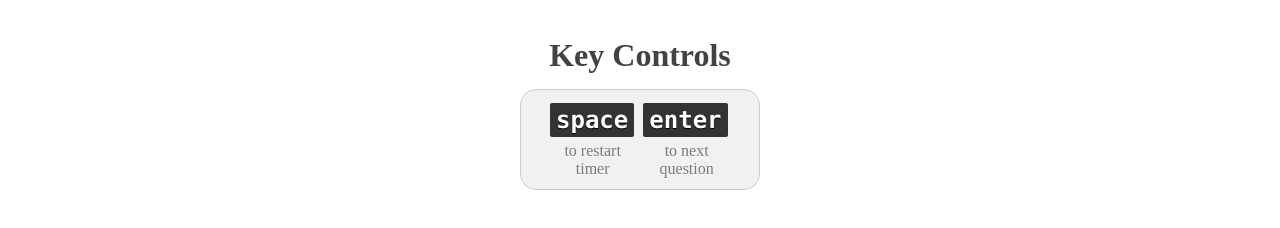
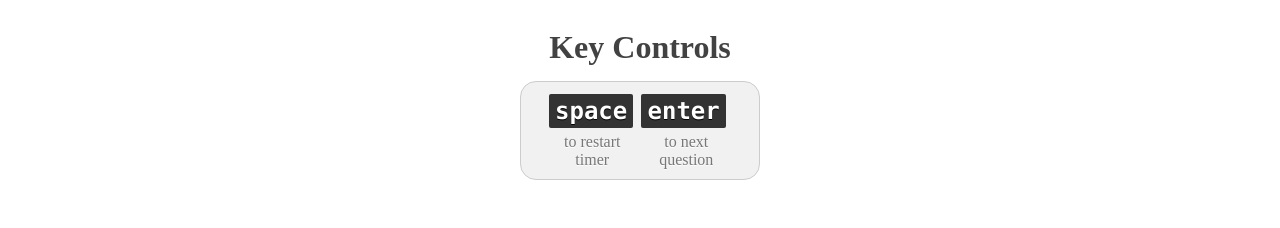
Before and after one commit to AGrigorii/blitz-survey, a website built with webpack: page source/index.html in a window 1280 px wide. Shown: the part 556-784 px from the top of the page. Built offline with nearby package versions, Linux system fonts and the light colour scheme.

Commit message:
default styles overriding, console log erasing, packages update

```diff
--- a/source/main.js
+++ b/source/main.js
@@ -33,7 +33,6 @@ function redrawTimer(remainSeconds = questionsConfig.timeout) {
 }
 
 const keyDownCallback = function (event) {
-    console.log(event);
     const key = event.code || event.key;
     switch (key) {
         case 'Space':
--- a/source/style.css
+++ b/source/style.css
@@ -1,3 +1,8 @@
+* {
+    padding: 0;
+    margin: 0;
+}
+
 body {
     font-family: 'Montserrat', 'sans-serif';
     color: #424242;
```
Also changed, not shown: package.json (+5 -5 lines), 1 other file.
